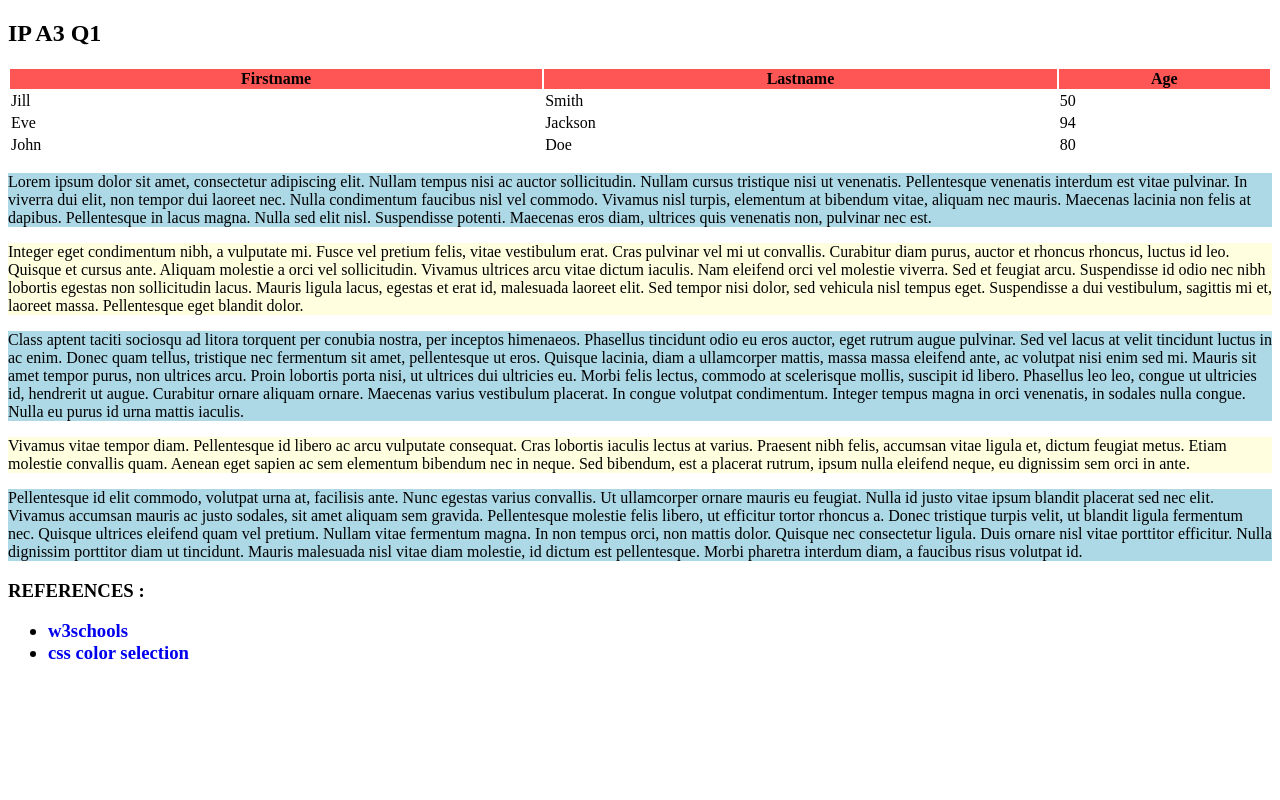
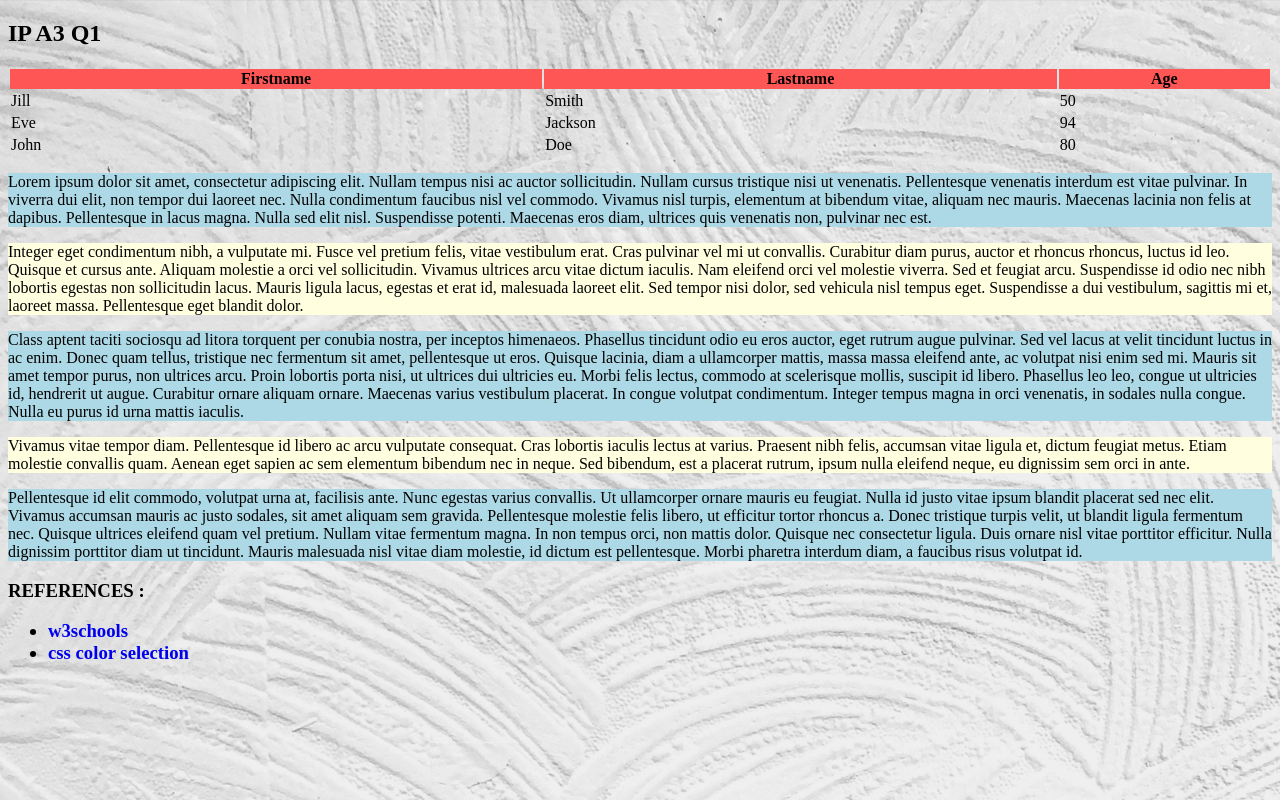
Before and after one commit to neerajkondalkar/ipassignment3, a plain HTML site: page index.html in a window 1280 px wide. Drawn offline with Linux system fonts and the light colour scheme; files that its build step writes are made by us from their sources.

Commit message:
Update stylesheet3.css
corrected ipassignment3 spelling

```diff
--- a/stylesheet3.css
+++ b/stylesheet3.css
@@ -1,5 +1,5 @@
 body {
-	background-image: url("/ipassignement3/image1.jpg");
+	background-image: url("/ipassignment3/image1.jpg");
 	background-repeat: no-repeat;
 	background-size: cover;
 }
```
